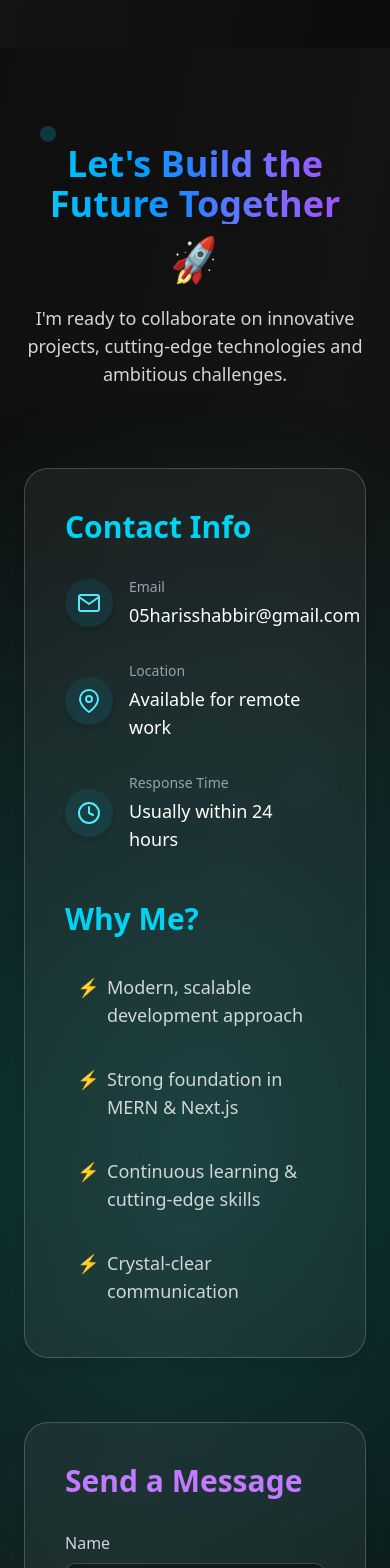
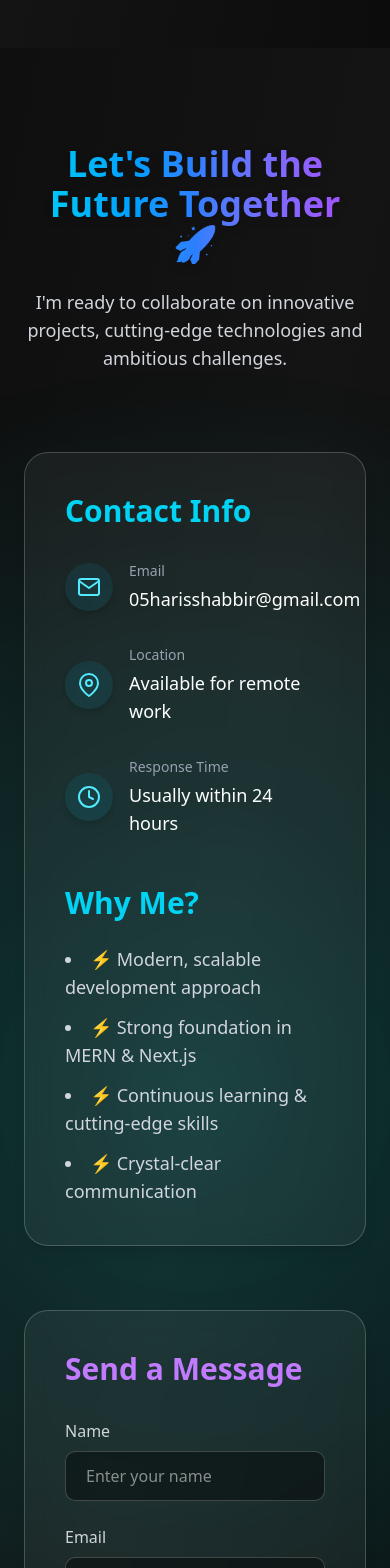
Before and after one commit to Harisshabbir76/portfolio, a Next.js app: page / in a window 390 px wide. Shown: the part 8220-9788 px from the top of the page. Built offline with nearby package versions, Linux system fonts and the light colour scheme.

Commit message:
initial commit

```diff
--- a/src/components/Contact-me.tsx
+++ b/src/components/Contact-me.tsx
@@ -1,8 +1,8 @@
-"use client";
+'use client';
 
 import React, { useState } from 'react';
 import { FiMail, FiMapPin, FiClock, FiSend } from 'react-icons/fi';
-import { motion } from 'framer-motion';
+import { motion, Variants } from 'framer-motion';
 import { useInView } from 'react-intersection-observer';
 
 export default function Contact() {
@@ -18,20 +18,20 @@ export default function Contact() {
     message: string;
   }>({ success: null, message: '' });
 
-  // Animation variants
-  const containerVariants = {
+  // Animation variants with proper typing
+  const containerVariants: Variants = {
     hidden: { opacity: 0 },
     visible: {
       opacity: 1,
       transition: {
         when: "beforeChildren",
-        staggerChildren: 0.1
+        staggerChildren: 0.2
       }
     }
   };
 
-  const itemVariants = {
-    hidden: { y: -50, opacity: 0 },
+  const itemVariants: Variants = {
+    hidden: { y: 50, opacity: 0 },
     visible: {
       y: 0,
       opacity: 1,
@@ -40,11 +40,10 @@ export default function Contact() {
         stiffness: 100,
         damping: 10,
         mass: 0.5
-      }
+      } as const
     }
   };
 
-  // Intersection Observer hook
   const [ref, inView] = useInView({
     triggerOnce: true,
     threshold: 0.1,
@@ -83,11 +82,8 @@ export default function Contact() {
   };
 
   return (
-    <section
-      id="contact"
-      ref={ref}
-      className="relative py-24 px-6 bg-gradient-to-br from-[#0f0f0f] via-[#141414] to-[#0c0c0c] text-white overflow-hidden font-sans"
-    >
+    <section id="contact" className="relative py-24 px-6 bg-gradient-to-br from-[#0f0f0f] via-[#141414] to-[#0c0c0c] text-white overflow-hidden font-sans">
+
       {/* Animated Background Particles */}
       <div className="absolute inset-0 z-0 overflow-hidden">
         <div className="absolute top-0 left-0 w-full h-full bg-[radial-gradient(circle,_#00ffff33,_transparent_70%)] animate-pulse-slow"></div>
@@ -96,45 +92,38 @@ export default function Contact() {
 
       <motion.div
         className="relative z-10 max-w-7xl mx-auto"
+        ref={ref}
         initial="hidden"
         animate={inView ? "visible" : "hidden"}
         variants={containerVariants}
       >
-        {/* Title Section */}
         <motion.div
           className="text-center mb-20"
           variants={itemVariants}
         >
           <h2 className="text-4xl md:text-5xl font-extrabold bg-gradient-to-r from-cyan-400 via-blue-500 to-purple-500 bg-clip-text text-transparent drop-shadow-lg">
-            Let&apos;s Build the Future Together
+            Let&apos;s Build the Future Together 🚀
           </h2>
-          <motion.div
-            className="mt-4 flex justify-center"
-            animate={inView ? {
-              scale: [1, 1.2, 1],
-              rotate: [0, 10, -10, 0],
-            } : {}}
-            transition={{
-              duration: 2,
-              repeat: Infinity,
-              repeatType: "reverse",
-            }}
+          <motion.p
+            className="mt-6 text-lg text-gray-300 max-w-3xl mx-auto"
+            initial={{ opacity: 0 }}
+            animate={inView ? { opacity: 1 } : {}}
+            transition={{ delay: 0.4 }}
           >
-            <span className="text-4xl">🚀</span>
-          </motion.div>
-          <p className="mt-6 text-lg text-gray-300 max-w-3xl mx-auto">
             I&apos;m ready to collaborate on innovative projects, cutting-edge technologies and ambitious challenges.
-          </p>
+          </motion.p>
         </motion.div>
 
-        <div className="grid grid-cols-1 lg:grid-cols-2 gap-16">
-          {/* Contact Info Card */}
+        <motion.div
+          className="grid grid-cols-1 lg:grid-cols-2 gap-16 relative z-10"
+          variants={containerVariants}
+        >
+
+          {/* Contact Info */}
           <motion.div
-            className="backdrop-blur-md bg-white/5 p-10 rounded-3xl border border-white/20 shadow-lg hover:shadow-cyan-500/40 transition-all duration-300 group"
+            className="backdrop-blur-md bg-white/5 p-10 rounded-3xl border border-white/20 shadow-lg hover:shadow-cyan-500/40 transition-all duration-300"
             variants={itemVariants}
-            whileHover={{ y: -5 }}
           >
-            <div className="absolute inset-0 rounded-3xl border border-cyan-400/20 opacity-0 group-hover:opacity-100 transition-opacity duration-300 pointer-events-none"></div>
             <h3 className="text-3xl font-bold text-cyan-400 mb-8">Contact Info</h3>
 
             <div className="space-y-8">
@@ -145,30 +134,20 @@ export default function Contact() {
 
             <div className="mt-12">
               <h3 className="text-3xl font-bold text-cyan-400 mb-6">Why Me?</h3>
-              <ul className="space-y-3">
-                {['Modern, scalable development approach', 'Strong foundation in MERN & Next.js', 'Continuous learning & cutting-edge skills', 'Crystal-clear communication'].map((item, index) => (
-                  <motion.li
-                    key={index}
-                    className="text-gray-300 text-lg flex items-start gap-2 p-3 rounded-lg transition-all hover:bg-white/5 hover:shadow-md"
-                    initial={{ x: -20, opacity: 0 }}
-                    animate={inView ? { x: 0, opacity: 1 } : {}}
-                    transition={{ delay: 0.1 * index + 0.3 }}
-                  >
-                    <span className="inline-block text-cyan-400">⚡</span>
-                    <span>{item}</span>
-                  </motion.li>
-                ))}
+              <ul className="list-inside list-disc text-gray-300 text-lg space-y-3">
+                <li>⚡ Modern, scalable development approach</li>
+                <li>⚡ Strong foundation in MERN & Next.js</li>
+                <li>⚡ Continuous learning & cutting-edge skills</li>
+                <li>⚡ Crystal-clear communication</li>
               </ul>
             </div>
           </motion.div>
 
-          {/* Contact Form Card */}
+          {/* Contact Form */}
           <motion.div
-            className="backdrop-blur-md bg-white/5 p-10 rounded-3xl border border-white/20 shadow-lg hover:shadow-purple-500/40 transition-all duration-300 group"
+            className="backdrop-blur-md bg-white/5 p-10 rounded-3xl border border-white/20 shadow-lg hover:shadow-purple-500/40 transition-all duration-300"
             variants={itemVariants}
-            whileHover={{ y: -5 }}
           >
-            <div className="absolute inset-0 rounded-3xl border border-purple-400/20 opacity-0 group-hover:opacity-100 transition-opacity duration-300 pointer-events-none"></div>
             <h3 className="text-3xl font-bold text-purple-400 mb-8">Send a Message</h3>
 
             <form onSubmit={handleSubmit} className="space-y-6">
@@ -181,98 +160,39 @@ export default function Contact() {
 
               <div>
                 <label htmlFor="message" className="block text-gray-300 mb-2">Message</label>
-                <textarea
-                  id="message"
-                  name="message"
-                  value={formData.message}
-                  onChange={handleChange}
-                  rows={5}
-                  className="w-full px-5 py-3 bg-black/40 border border-white/20 rounded-lg focus:ring-2 focus:ring-purple-500 text-white resize-none transition-all duration-200 hover:border-purple-400/50 focus:border-purple-400/70"
-                  placeholder="Tell me about your project..."
-                  required
-                />
+                <textarea id="message" name="message" value={formData.message} onChange={handleChange} rows={5}
+                  className="w-full px-5 py-3 bg-black/40 border border-white/20 rounded-lg focus:ring-2 focus:ring-purple-500 text-white resize-none"
+                  placeholder="Tell me about your project..." required />
               </div>
 
               {submitStatus.message && (
-                <motion.div
-                  initial={{ opacity: 0, y: 10 }}
-                  animate={{ opacity: 1, y: 0 }}
-                  className={`p-4 rounded-lg ${submitStatus.success ? 'bg-green-600/20 text-green-400' : 'bg-red-600/20 text-red-400'}`}
-                >
+                <div className={`p-4 rounded-lg ${submitStatus.success ? 'bg-green-600/20 text-green-400' : 'bg-red-600/20 text-red-400'}`}>
                   {submitStatus.message}
-                </motion.div>
+                </div>
               )}
 
-              <motion.button
-                type="submit"
-                disabled={isSubmitting}
-                whileHover={!isSubmitting ? { scale: 1.02 } : {}}
-                whileTap={!isSubmitting ? { scale: 0.98 } : {}}
-                className={`w-full py-4 rounded-lg text-xl font-semibold bg-gradient-to-r from-purple-500 via-blue-500 to-cyan-400 hover:from-purple-600 hover:to-cyan-500 transition-all duration-300 shadow-lg ${isSubmitting ? 'opacity-50 cursor-not-allowed' : ''} relative overflow-hidden group`}
-              >
-                <span className="absolute inset-0 bg-gradient-to-r from-purple-600 via-blue-600 to-cyan-500 opacity-0 group-hover:opacity-30 transition-opacity duration-300"></span>
+              <button type="submit" disabled={isSubmitting}
+                className={`w-full py-4 rounded-lg text-xl font-semibold bg-gradient-to-r from-purple-500 via-blue-500 to-cyan-400 hover:from-purple-600 hover:to-cyan-500 transition-all duration-300 shadow-lg ${isSubmitting ? 'opacity-50 cursor-not-allowed' : ''}`}>
                 {isSubmitting ? (
-                  <span className="flex justify-center items-center relative z-10">
+                  <span className="flex justify-center items-center">
                     <svg className="animate-spin h-6 w-6 mr-3 text-white" viewBox="0 0 24 24">
                       <circle className="opacity-25" cx="12" cy="12" r="10" stroke="currentColor" strokeWidth="4"></circle>
                       <path className="opacity-75" fill="currentColor" d="M4 12a8 8 0 018-8V0C5.37 0 0 5.37 0 12h4z" />
-                    </svg>
-                    Sending...
+                    </svg>Sending...
                   </span>
                 ) : (
-                  <span className="flex justify-center items-center gap-2 relative z-10">
-                    <FiSend className="transition-transform group-hover:translate-x-1" />
-                    <span>Send Message</span>
-                    <span className="absolute right-6 opacity-0 group-hover:opacity-100 transition-opacity duration-300">→</span>
-                  </span>
+                  <span className="flex justify-center items-center gap-2"><FiSend /> Send Message</span>
                 )}
-              </motion.button>
+              </button>
             </form>
           </motion.div>
-        </div>
+        </motion.div>
       </motion.div>
-
-      {/* Floating tech elements */}
-      <motion.div
-        className="absolute top-20 left-10 w-4 h-4 rounded-full bg-cyan-400/30 opacity-70"
-        animate={inView ? {
-          y: [0, -15, 0],
-          transition: {
-            duration: 6,
-            repeat: Infinity,
-            ease: "easeInOut"
-          }
-        } : {}}
-      />
-      <motion.div
-        className="absolute top-1/3 right-20 w-3 h-3 rounded-full bg-purple-400/30 opacity-70"
-        animate={inView ? {
-          y: [0, -20, 0],
-          transition: {
-            duration: 7,
-            repeat: Infinity,
-            ease: "easeInOut",
-            delay: 0.5
-          }
-        } : {}}
-      />
-      <motion.div
-        className="absolute bottom-1/4 left-1/4 w-2 h-2 rounded-full bg-blue-400/30 opacity-70"
-        animate={inView ? {
-          y: [0, -10, 0],
-          transition: {
-            duration: 5,
-            repeat: Infinity,
-            ease: "easeInOut",
-            delay: 1
-          }
-        } : {}}
-      />
     </section>
   );
 }
 
-// Contact Info Component
+// Contact Info Component with proper types
 interface ContactInfoProps {
   icon: React.ReactNode;
   label: string;
@@ -281,27 +201,22 @@ interface ContactInfoProps {
 }
 
 const ContactInfo = ({ icon, label, value, href }: ContactInfoProps) => (
-  <motion.div
-    className="flex items-center gap-4"
-    whileHover={{ x: 5 }}
-  >
-    <div className="p-3 bg-cyan-500/10 rounded-full text-cyan-300 text-2xl shadow-md hover:shadow-cyan-400/30 transition-all">
+  <div className="flex items-center gap-4">
+    <div className="p-3 bg-cyan-500/10 rounded-full text-cyan-300 text-2xl shadow-md">
       {icon}
     </div>
     <div>
       <h4 className="text-gray-400 text-sm mb-1">{label}</h4>
       {href ? (
-        <a href={href} className="text-lg hover:text-cyan-400 transition hover:underline underline-offset-4 decoration-cyan-400/50">
-          {value}
-        </a>
+        <a href={href} className="text-lg hover:text-cyan-400 transition">{value}</a>
       ) : (
         <p className="text-lg">{value}</p>
       )}
     </div>
-  </motion.div>
+  </div>
 );
 
-// Input Field Component
+// Input Field Component with proper types
 interface InputFieldProps {
   id: string;
   name: string;
@@ -312,20 +227,10 @@ interface InputFieldProps {
 }
 
 const InputField = ({ id, name, label, type = 'text', value, onChange }: InputFieldProps) => (
-  <motion.div
-    whileHover={{ y: -2 }}
-    transition={{ type: "spring", stiffness: 300 }}
-  >
+  <div>
     <label htmlFor={id} className="block text-gray-300 mb-2">{label}</label>
-    <input
-      type={type}
-      id={id}
-      name={name}
-      value={value}
-      onChange={onChange}
-      className="w-full px-5 py-3 bg-black/40 border border-white/20 rounded-lg focus:ring-2 focus:ring-cyan-400 text-white transition-all duration-200 hover:border-cyan-400/50 focus:border-cyan-400/70"
-      placeholder={`Enter your ${label.toLowerCase()}`}
-      required
-    />
-  </motion.div>
+    <input type={type} id={id} name={name} value={value} onChange={onChange}
+      className="w-full px-5 py-3 bg-black/40 border border-white/20 rounded-lg focus:ring-2 focus:ring-cyan-400 text-white"
+      placeholder={`Enter your ${label.toLowerCase()}`} required />
+  </div>
 );
```
